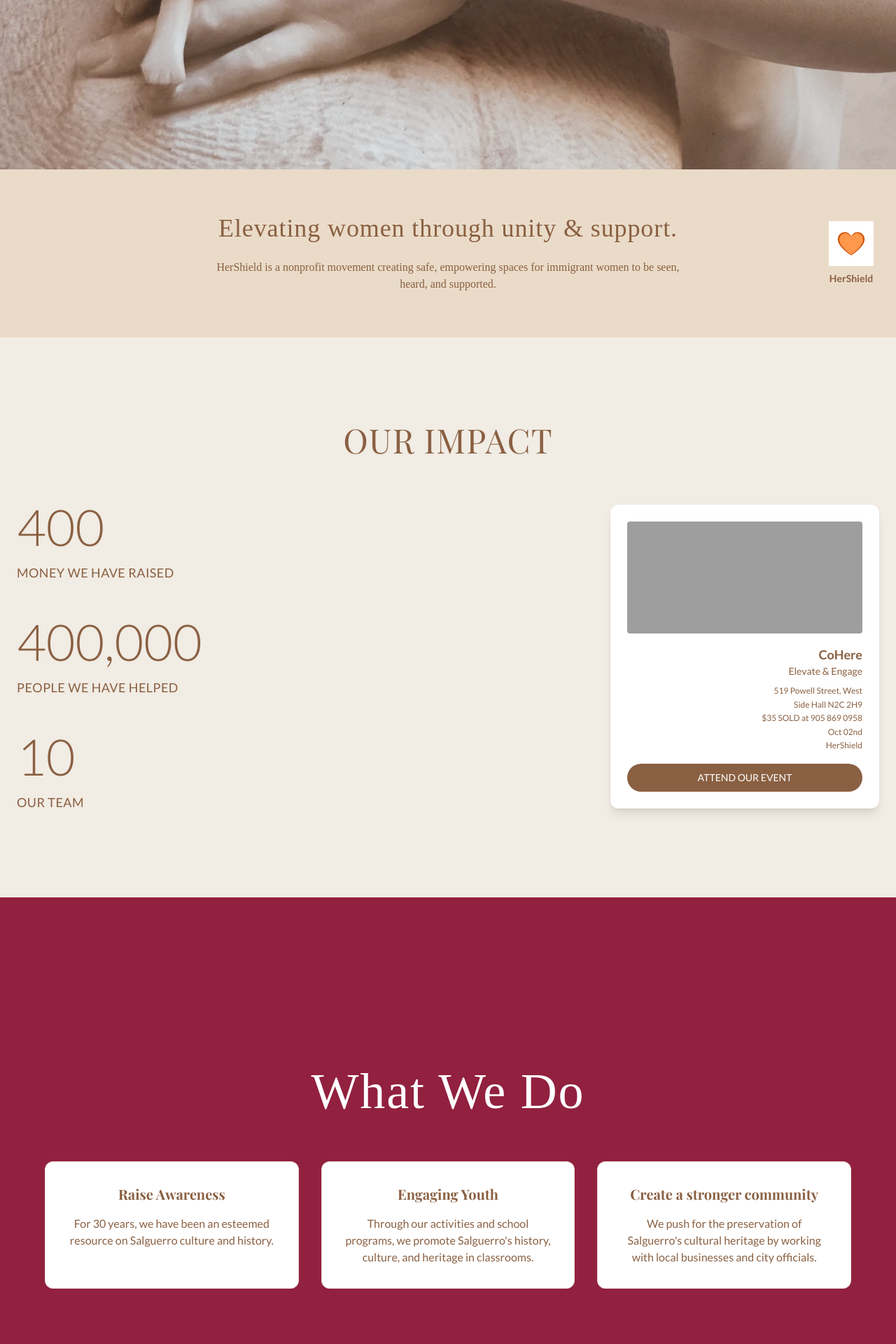
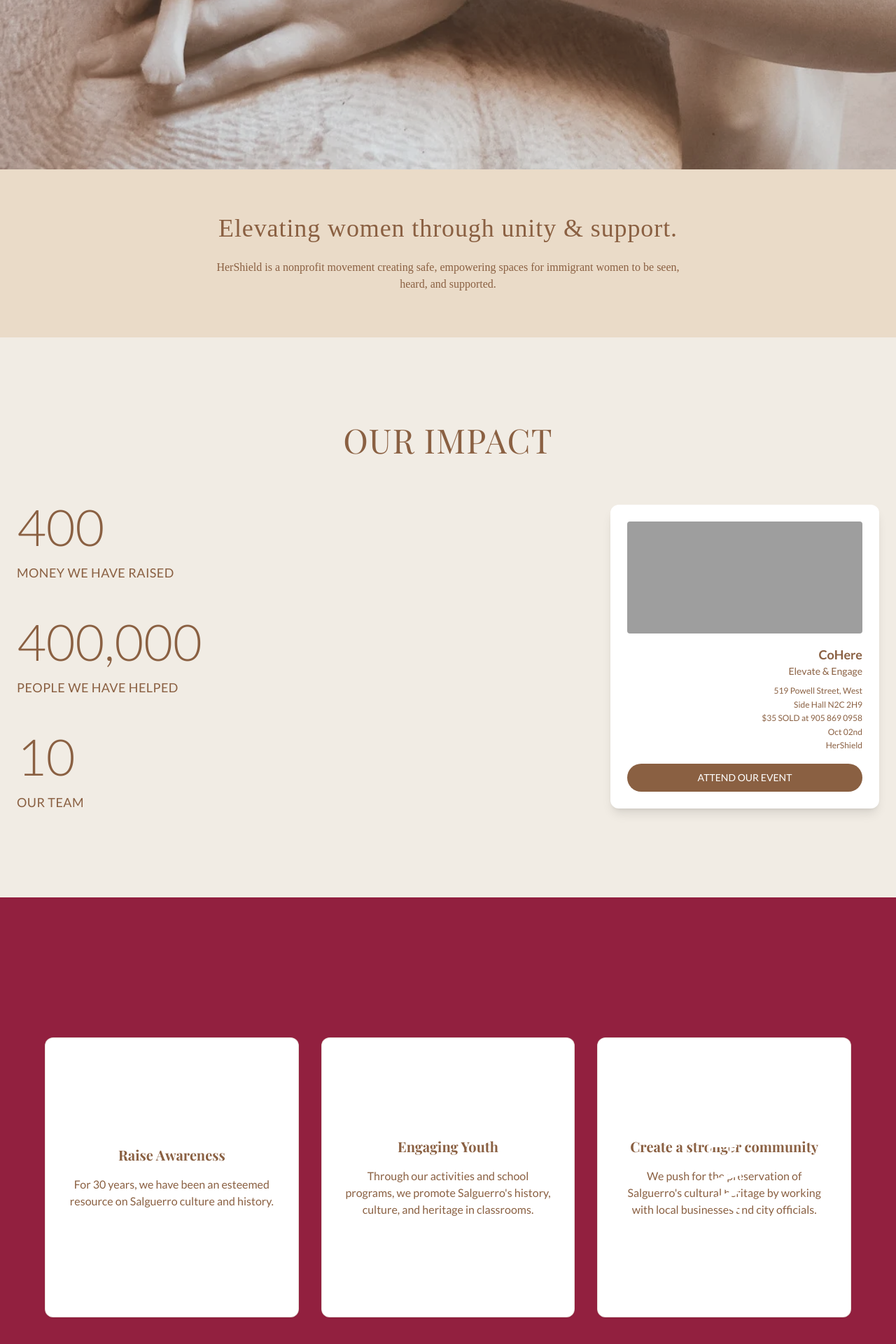
Before and after one commit to manthan1/her-shield-community, a React (Vite) app: page / in a window 1280 px wide. Shown: the part 318-2238 px from the top of the page at 70% size. Built offline with nearby package versions, Linux system fonts and the light colour scheme; grey boxes are pictures that could not be loaded; a web font is replaced by a local one.

Commit message:
Update card height and title position
Increase card height in "What We Do" section and move the title to the right border of card 3. Remove the logo from section 1.

```diff
--- a/src/components/SinglePageApp.tsx
+++ b/src/components/SinglePageApp.tsx
@@ -126,15 +126,6 @@ const SinglePageApp = () => {
       HerShield is a nonprofit movement creating safe, empowering spaces for
       immigrant women to be seen, heard, and supported.
     </p>
-    {/* Logo moved to right side */}
-    <div className="absolute right-4 sm:right-6 md:right-8 top-1/2 transform -translate-y-1/2 flex flex-col items-center">
-      <img
-        src={hershieldLogo}
-        alt="HerShield Logo"
-        className="w-8 h-8 sm:w-10 sm:h-10 md:w-12 md:h-12 lg:w-16 lg:h-16 mb-1 sm:mb-2"
-      />
-      <span className="text-xs sm:text-sm font-bold text-warm-brown">HerShield</span>
-    </div>
   </div>
 </section>
 
@@ -195,19 +186,24 @@ const SinglePageApp = () => {
       {/* What We Do Section */}
       <section className="min-h-screen flex items-center py-12 sm:py-16 md:py-20 bg-crimson">
         <div className="container mx-auto px-4 sm:px-6">
-          <h2 className="font-heading text-3xl sm:text-4xl md:text-6xl lg:text-7xl text-center mb-8 sm:mb-12 md:mb-16 tracking-wide text-white">
-            What We Do
-          </h2>
+          <div className="relative max-w-6xl mx-auto">
+            <div className="grid grid-cols-1 sm:grid-cols-2 md:grid-cols-3 gap-4 sm:gap-6 md:gap-8">
+              {whatWeDo.map((item, index) => (
+                <Card key={index} className="bg-white border-warm-brown/20 min-h-[300px] sm:min-h-[350px] md:min-h-[400px]">
+                  <CardContent className="p-4 sm:p-6 md:p-8 text-center h-full flex flex-col justify-center">
+                    <h3 className="font-serif text-base sm:text-lg md:text-xl font-bold mb-3 sm:mb-4 text-warm-brown">{item.title}</h3>
+                    <p className="text-xs sm:text-sm md:text-base leading-relaxed text-warm-brown">{item.description}</p>
+                  </CardContent>
+                </Card>
+              ))}
+            </div>
 
-          <div className="grid grid-cols-1 sm:grid-cols-2 md:grid-cols-3 gap-4 sm:gap-6 md:gap-8 max-w-6xl mx-auto">
-            {whatWeDo.map((item, index) => (
-              <Card key={index} className="bg-white border-warm-brown/20">
-                <CardContent className="p-4 sm:p-6 md:p-8 text-center">
-                  <h3 className="font-serif text-base sm:text-lg md:text-xl font-bold mb-3 sm:mb-4 text-warm-brown">{item.title}</h3>
-                  <p className="text-xs sm:text-sm md:text-base leading-relaxed text-warm-brown">{item.description}</p>
-                </CardContent>
-              </Card>
-            ))}
+            {/* Title positioned on the right border of the third card */}
+            <div className="absolute top-1/2 right-0 transform -translate-y-1/2 translate-x-4">
+              <h2 className="font-heading text-3xl sm:text-4xl md:text-6xl lg:text-7xl tracking-wide text-white writing-mode-vertical transform rotate-90 origin-center whitespace-nowrap">
+                What We Do
+              </h2>
+            </div>
           </div>
         </div>
       </section>
```
